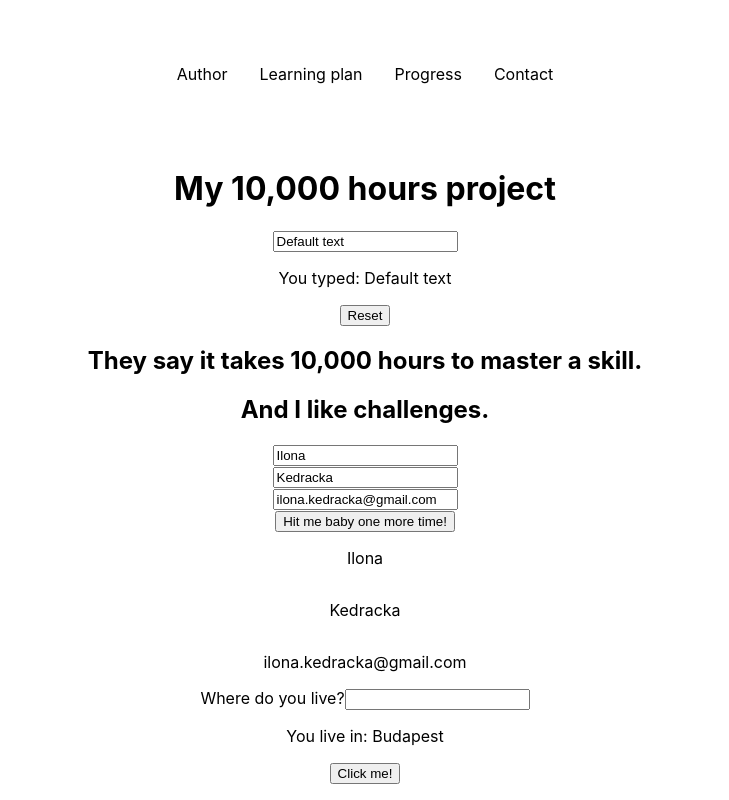
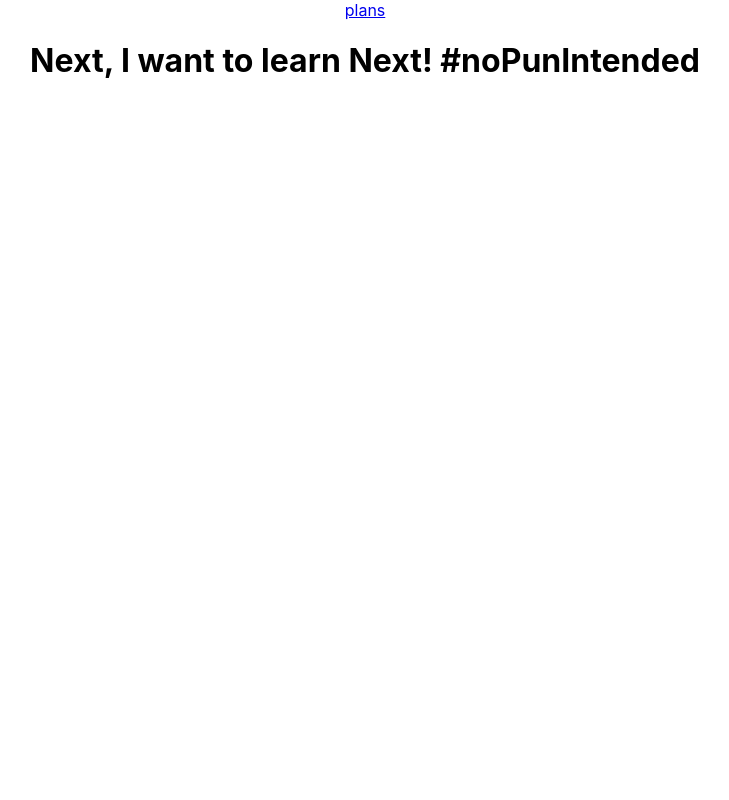
Before and after one commit to borsos-ilo/react-playground, a React (Create React App) app: page /plans in a window 1280 px wide. Shown: the whole page, without its empty margins (275-1004 px from the left). Built offline with nearby package versions, Linux system fonts and the light colour scheme.

Commit message:
playing with routes

```diff
--- a/src/components/App.js
+++ b/src/components/App.js
@@ -1,22 +1,20 @@
-import logo from '../logo.svg';
 import '../styles/App.css';
-import Main from './Main';
-import Nav from './Nav';
-import Heading from './Heading';
-import Button from './Button'
-import Input from './Input'
-import Focus from './Focus';
+import React from 'react';
+import {BrowserRouter as Router, Link, Routes, Route} from 'react-router-dom'
+import FrameworksList from './FrameworksList';
+
 
 function App() {
   return (
     <div className="App">
-      <Nav />
-      <Heading  currentFramework="React" nextFramework="Next.js">
-      </Heading>
-      <Button/>
-      <Main />
-      <Input />
-      <Focus />
+      <Router>
+        <nav>
+        <Link to="/plans" className="nav-item">plans</Link>
+        </nav>
+        <Routes>
+          <Route path="/plans" element={<FrameworksList />}></Route>
+        </Routes>
+      </Router>
     </div>
   );
 }
--- a/src/components/Button.js
+++ b/src/components/Button.js
@@ -1,4 +1,4 @@
-import { useState } from "react";
+import React, { useState } from "react";
 
 function Button() {
     const [inputText, setInputText] = useState("Default text"); // first one is variable, second is actually a function that changes the value of the first one
--- a/src/components/Focus.js
+++ b/src/components/Focus.js
@@ -1,4 +1,4 @@
-import { useRef, useState } from "react";
+import React, { useRef, useState } from "react";
 
 function Focus() {
     const inputRef = useRef(null)
--- /dev/null
+++ b/src/components/FrameworksList.js
@@ -0,0 +1,11 @@
+import React from "react";
+
+function FrameworksList(){
+    return(
+        <h1>
+            Next, I want to learn Next! #noPunIntended
+        </h1>
+    )
+}
+
+export default FrameworksList;
--- a/src/components/Heading.js
+++ b/src/components/Heading.js
@@ -1,3 +1,5 @@
+import React from "react";
+
 function Heading(props){
     return (
         <>
--- a/src/components/Input.js
+++ b/src/components/Input.js
@@ -1,4 +1,4 @@
-import { useState } from "react";
+import React, { useState } from "react";
 
 function Input(){
     const style = {
--- a/src/components/Main.js
+++ b/src/components/Main.js
@@ -1,3 +1,5 @@
+import React from "react";
+
 function Main(){
     return(
         <>
--- a/src/components/Nav.js
+++ /dev/null
@@ -1,15 +0,0 @@
-import '../styles/Nav.css';
-
-const Nav = () => {
-    return (
-        <div className='nav'>
-            <ul>
-                <li>Author</li>
-                <li>Learning plan</li>
-                <li>Progress</li>
-                <li>Contact</li>
-            </ul>
-        </div>
-    );
-}
-export default Nav;
--- a/src/index.js
+++ b/src/index.js
@@ -2,7 +2,6 @@ import React from 'react';
 import ReactDOM from 'react-dom/client';
 import './index.css';
 import App from './components/App';
-import Heading from './components/Heading';
 
 const root = ReactDOM.createRoot(document.getElementById('root'));
 root.render(
```
Also changed, not shown: package.json (+4 -4 lines), 1 other file (tests, documents, lock files or other folders).
